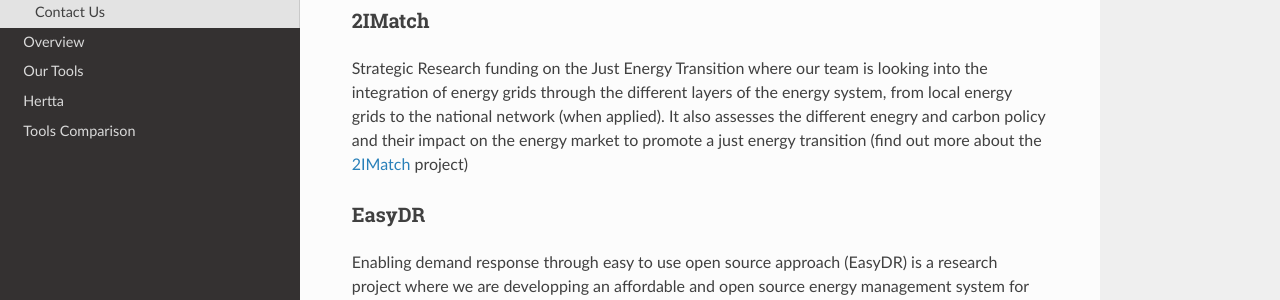
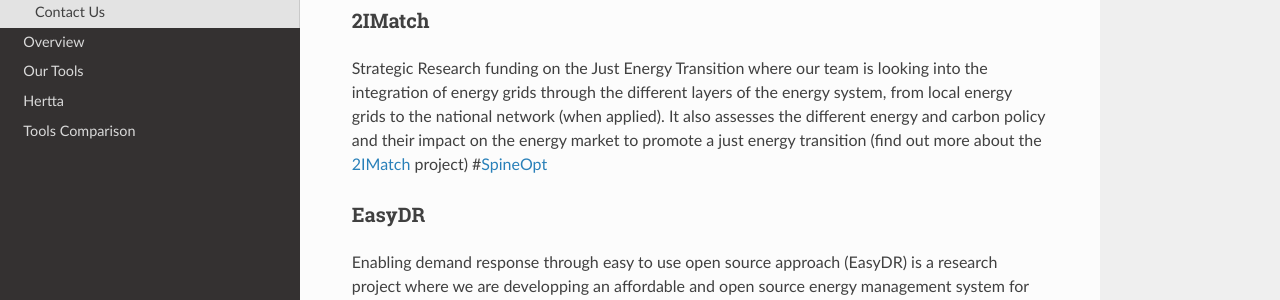
Before and after one commit to DOESVTT/doesvtt, an MkDocs documentation site: the page built from docs/index.md, in a window 1280 px wide and 900 px high, scrolled down 991 px. Shown: the part 199-499 px from the top of the window. Built offline with MkDocs 1.6.1, drawn with Linux system fonts in a browser that asks for light colours; nearby versions of some CDN libraries; some of the changed text lies outside the part shown.

Commit message:
Update index.md

```diff
--- a/docs/index.md
+++ b/docs/index.md
@@ -17,7 +17,7 @@
 Some of our reference work includes:
 
 ### 2IMatch
-Strategic Research funding on the Just Energy Transition where our team is looking into the integration of energy grids through the different layers of the energy system, from local energy grids to the national network (when applied). It also assesses the different enegry and carbon policy and their impact on the energy market to promote a just energy transition (find out more about the [2IMatch](https://www.aka.fi/en/strategic-research/strategic-research/strategic-research-in-a-nutshell/programmes-and-projects/just-energy/2imatch/) project)
+Strategic Research funding on the Just Energy Transition where our team is looking into the integration of energy grids through the different layers of the energy system, from local energy grids to the national network (when applied). It also assesses the different energy and carbon policy and their impact on the energy market to promote a just energy transition (find out more about the [2IMatch](https://www.aka.fi/en/strategic-research/strategic-research/strategic-research-in-a-nutshell/programmes-and-projects/just-energy/2imatch/) project) #[SpineOpt](https://doesvtt.github.io/doesvtt/our_tools/#spineopt)
 
 ### EasyDR
 Enabling demand response through easy to use open source approach (EasyDR) is a research project where we are developping an affordable and open source energy management system for homes. It utilises the power of our VTT tool Predicer (see more in our tools lists) to manage and plan the utilisation of energy on different markets (heat & power but can accomodate other energy such as natural gas). Ultimately, the product will be accessible through the [home assistant](https://www.home-assistant.io)  interface and run on a raspberry pie.
```
Also changed, not shown: other parts of docs/index.md (+0 -3 lines).
